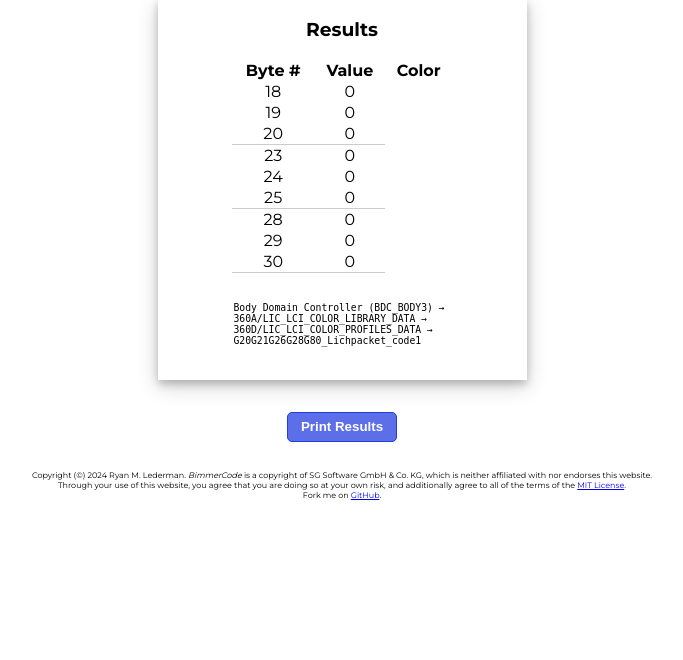
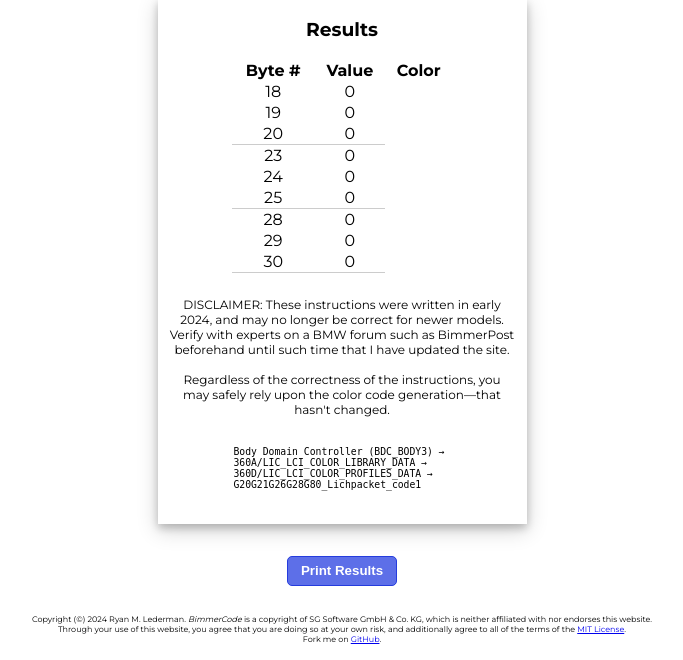
Before and after one commit to aremmell/g8x-colors, a PHP site: page / in a window 1280 px wide. Shown: the part 399-1059 px from the top of the page, without its empty margins (298-981 px from the left). Before the commit the page ends 899 px from the top, so only its background shows below. Run offline with PHP 8.4, Linux system fonts and the light colour scheme; some libraries are stand-ins or nearby versions.

Commit message:
add disclaimer about out-of-date instructions for coding

```diff
--- a/deploy/index.php
+++ b/deploy/index.php
@@ -1,8 +1,5 @@
-<!--
-    index.php (https://github.com/aremmell/g8x-colors) v0.0.2
- -->
-
 <?php
+    const VERSION = "0.1.0";
     const PAGE_TITLE = "G8X Ambient Lighting Helper";
     const PAGE_DESC  = "Change your G8X BMW's ambient lighting colors with ease.";
     const INSTRUCTIONS = "<b>Instructions:</b> Choose the desired colors, then print or write down the values listed at the bottom of the page. Finally, use a tool such as <a target=\"_blank\" href=\"https://bimmercode.app/\">BimmerCode</a> to write the values to your BMW G8X<em>(carefully)</em>!";
@@ -19,6 +16,8 @@
     const STEP_SEPARATOR = "&nbsp;&RightArrow;&nbsp;</br>";
 
     const FOOTER_CONTENTS = "Copyright (&copy;) 2024 Ryan M. Lederman. <em>BimmerCode</em> is a copyright of SG Software GmbH & Co. KG, which is neither affiliated with nor endorses this website.<br/>Through your use of this website, you agree that you are doing so at your own risk, and additionally agree to all of the terms of the <a target=\"_blank\" href=\"https://github.com/aremmell/g8x-colors/blob/master/LICENSE\">MIT License</a>.<br/>Fork me on <a target=\"_blank\" href=\"https://github.com/aremmell/g8x-colors\">GitHub</a>.";
+
+    const DISCLAIMER_VERSIONING = "DISCLAIMER: These instructions were written in early 2024, and may no longer be correct for newer models. Verify with experts on a BMW forum such as BimmerPost beforehand until such time that I have updated the site.<br /><br />Regardless of the correctness of the instructions, you may safely rely upon the color code generation&mdash;that hasn't changed.";
 
     $bimmerCodePath = array(
         0 => "Body Domain Controller (BDC_BODY3)",
@@ -199,6 +198,7 @@
                         <td class="color"></td>
                     </tr>
                 </table>
+                <p style="font-size: 0.75em;margin-right: 1em;margin-left: 1em;margin-top: 2em;"><?php echo(DISCLAIMER_VERSIONING);?></p>
                 <div class="steps">
                     <p>
                         <?php
```
